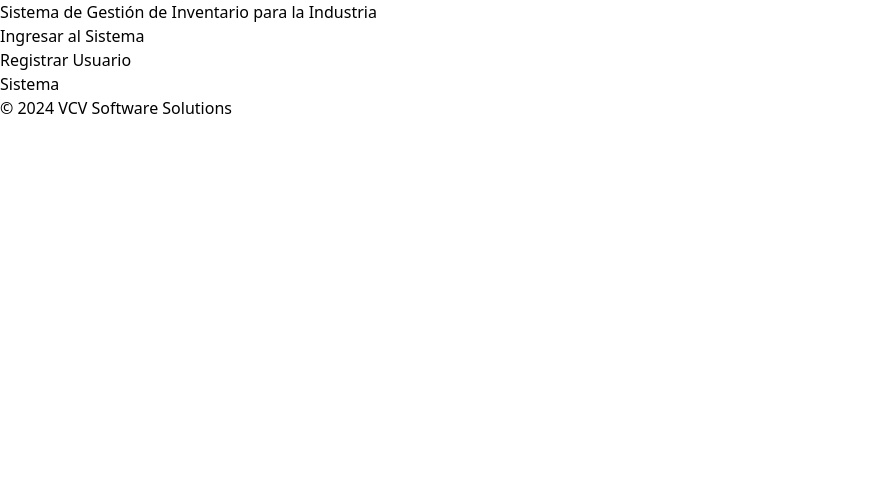
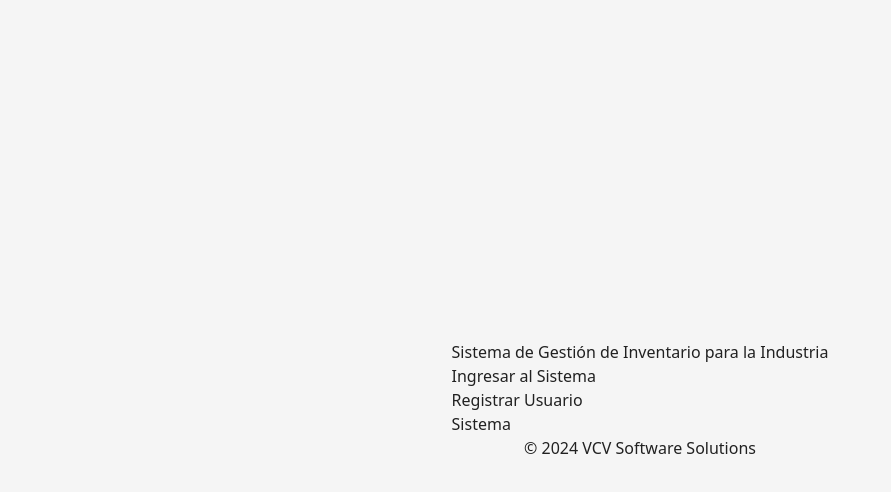
Before and after one commit to victorwcv/gestion-de-inventario-para-la-industria, a React (Vite) app in the folder client/: page / in a window 1280 px wide. Shown: the top 492 px of the page, without its empty margins (0-891 px from the left). Built offline with nearby package versions, Linux system fonts and the light colour scheme.

Commit message:
style: :lipstick: add basic color variables and styles for the project

```diff
--- a/client/src/index.css
+++ b/client/src/index.css
@@ -1,9 +1,37 @@
 @tailwind base;
 @tailwind components;
 @tailwind utilities;
+
+:root {
+  --color-primary: #2e2e2e;
+  --color-secondary: #4a90e2;
+  --color-accent: #ff5722;
+  --color-background: #f5f5f5;
+  --color-text: #212121;
+}
+
+html {
+  box-sizing: border-box;
+}
 
 input{
   outline: none;
   border-width: 0px 0px 2px 0px;
   border-color: gray;
 }
+
+input:disabled{
+  opacity: .5;
+}
+
+.App {
+  height: 100dvh;
+  min-height: 650px;
+  min-width: 320px;
+  display: flex;
+  flex-direction: column;
+  align-items: center;
+  justify-content: center;
+  background-color: var(--color-background);
+  color: var(--color-text);
+}
```
